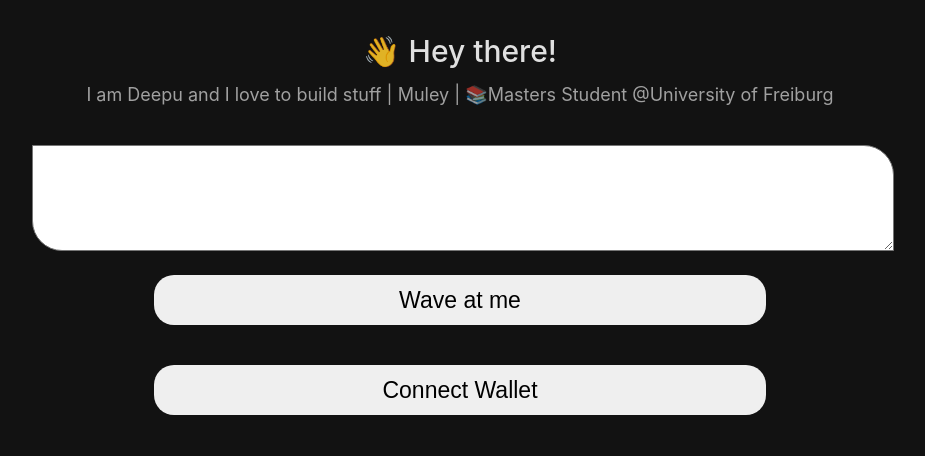
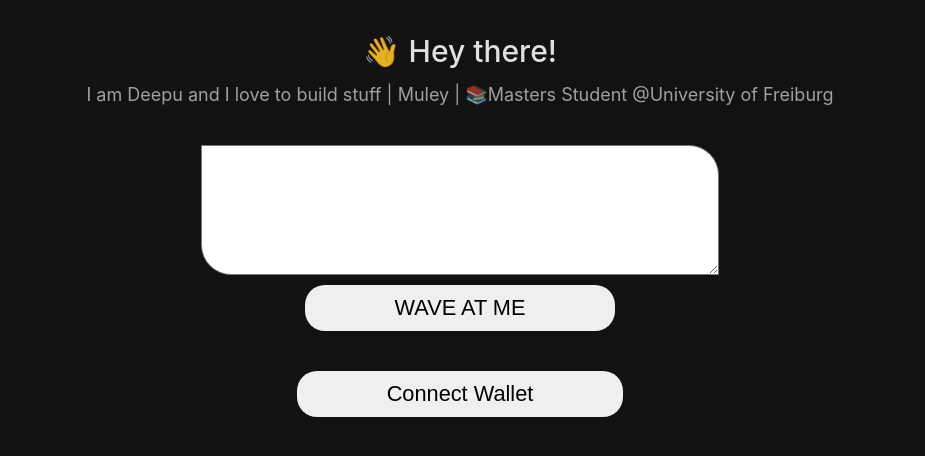
Before and after one commit to deepukr007/wave-portal-web3, a React (Create React App) app: page / in a window 1280 px wide. Shown: the top 456 px of the page, without its empty margins (180-1105 px from the left). Built offline with nearby package versions, Linux system fonts and the light colour scheme.

Commit message:
improved code

```diff
--- a/src/App.css
+++ b/src/App.css
@@ -33,30 +33,35 @@
 
 .waveButton
 {
+  display: flex;
   margin-bottom: 40px;
-  width:50%;
+  width:min(70vw);
+  justify-content: center;
 }
 
 button{
-    width: 100%;
-    border :  none;
+    border : none;
     border-radius: 20px;
-    height :50px;
-    font-size: 23px;
+    padding:10px 7vw;
+    align-items: center;
+    font-size: 1.7vw;
     font-weight: 400;
     cursor:pointer;
 }
 
 .inputDiv{
+  display: flex;
   margin:10px;
-  width: 70%;
-  padding-bottom:10px;
+  width: 70vw;
+  margin-bottom:10px;
+  justify-content: center;
 
 }
 
 .input{
-  width:100%;
-  height: 100px;
+
+  font-size: 3vw;
+  padding:20px;
   border-radius: 0px 30px;
 
 
--- a/src/App.js
+++ b/src/App.js
@@ -29,8 +29,10 @@ function App() {
         console.log("Found an authorized account:", account);
         setCurrentAccount(account);
         getAllWaves()
+
       } else {
         console.log("No authorized account found")
+
       }
     } catch (error) {
       console.log(error);
@@ -54,6 +56,8 @@ function App() {
 
       console.log("Connected", accounts[0]);
       setCurrentAccount(accounts[0]);
+      getAllWaves()
+
     } catch (error) {
       console.log(error)
     }
@@ -161,7 +165,7 @@ function App() {
         <textarea className="input" type="text" id="message"></textarea>
       </div>
       <div className="waveButton">
-         <button onClick={()=>{wave(document.getElementById("message").value)}}>Wave at me </button>
+         <button onClick={()=>{wave(document.getElementById("message").value)}}>WAVE AT ME </button>
       </div>
       {!currentAccount && (
         <div className="waveButton">
```
